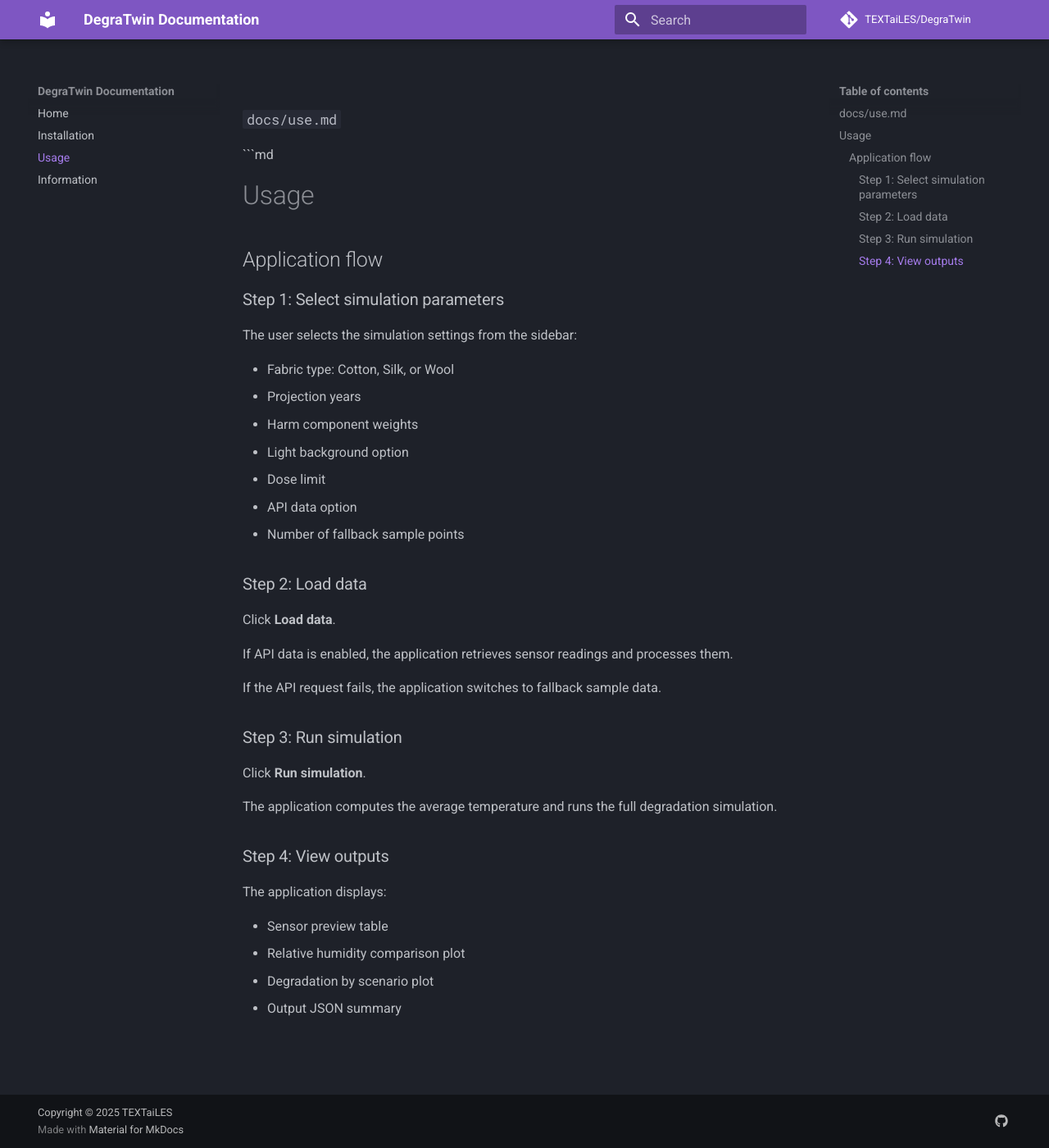
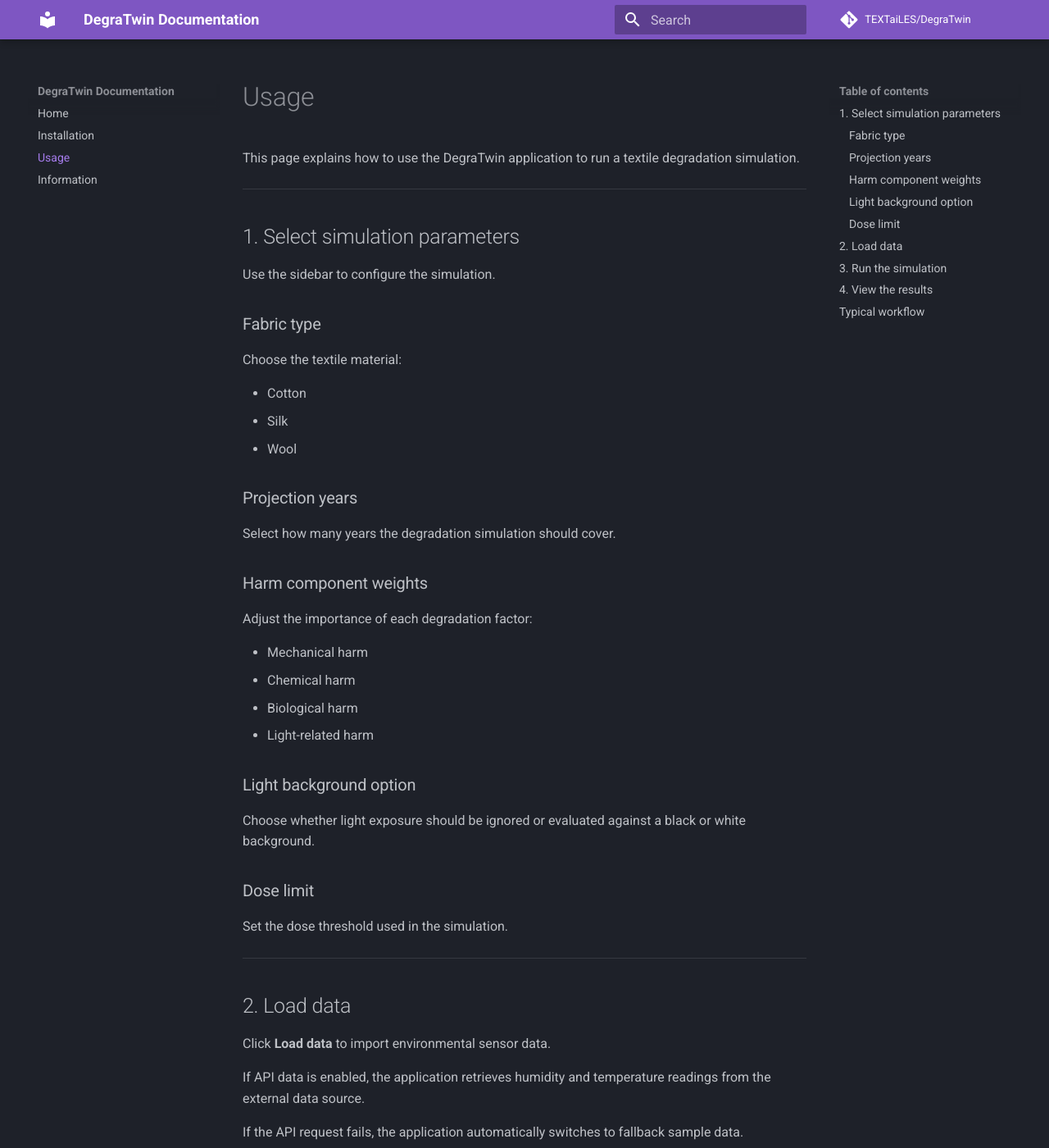
Before and after one commit to TEXTaiLES/DegraTwin-documentation, an MkDocs documentation site: the page built from docs/use.md, in a window 1280 px wide and 1400 px high. Shown: the whole window at 82% size. Built offline with MkDocs 1.6.1 and Material for MkDocs 9.7.7, drawn with Linux system fonts in a browser that asks for light colours; comment, search, counter and statistics services are not loaded; some of the changed text lies outside the part shown.

Commit message:
Improve usage documentation

````diff
--- a/docs/use.md
+++ b/docs/use.md
@@ -1,41 +1,79 @@
-### `docs/use.md`
-
-```md
 # Usage
 
-## Application flow
+This page explains how to use the DegraTwin application to run a textile degradation simulation.
 
-### Step 1: Select simulation parameters
+---
 
-The user selects the simulation settings from the sidebar:
+## 1. Select simulation parameters
 
-- Fabric type: Cotton, Silk, or Wool
-- Projection years
-- Harm component weights
-- Light background option
-- Dose limit
-- API data option
-- Number of fallback sample points
+Use the sidebar to configure the simulation.
 
-### Step 2: Load data
+### Fabric type
 
-Click **Load data**.
+Choose the textile material:
 
-If API data is enabled, the application retrieves sensor readings and processes them.
+- Cotton
+- Silk
+- Wool
 
-If the API request fails, the application switches to fallback sample data.
+### Projection years
 
-### Step 3: Run simulation
+Select how many years the degradation simulation should cover.
+
+### Harm component weights
+
+Adjust the importance of each degradation factor:
+
+- Mechanical harm
+- Chemical harm
+- Biological harm
+- Light-related harm
+
+### Light background option
+
+Choose whether light exposure should be ignored or evaluated against a black or white background.
+
+### Dose limit
+
+Set the dose threshold used in the simulation.
+
+---
+
+## 2. Load data
+
+Click **Load data** to import environmental sensor data.
+
+If API data is enabled, the application retrieves humidity and temperature readings from the external data source.
+
+If the API request fails, the application automatically switches to fallback sample data.
+
+---
+
+## 3. Run the simulation
 
 Click **Run simulation**.
 
-The application computes the average temperature and runs the full degradation simulation.
+The application will:
 
-### Step 4: View outputs
+- calculate the average temperature
+- evaluate the environmental conditions
+- simulate degradation scenarios
+- generate plots and output data
 
-The application displays:
+---
+
+## 4. View the results
+
+After the simulation is complete, the application displays:
 
 - Sensor preview table
 - Relative humidity comparison plot
 - Degradation by scenario plot
-- Output JSON summary
+- JSON output summary
+
+---
+
+## Typical workflow
+
+```text
+Select parameters → Load data → Run simulation → Review results → Export JSON
````
